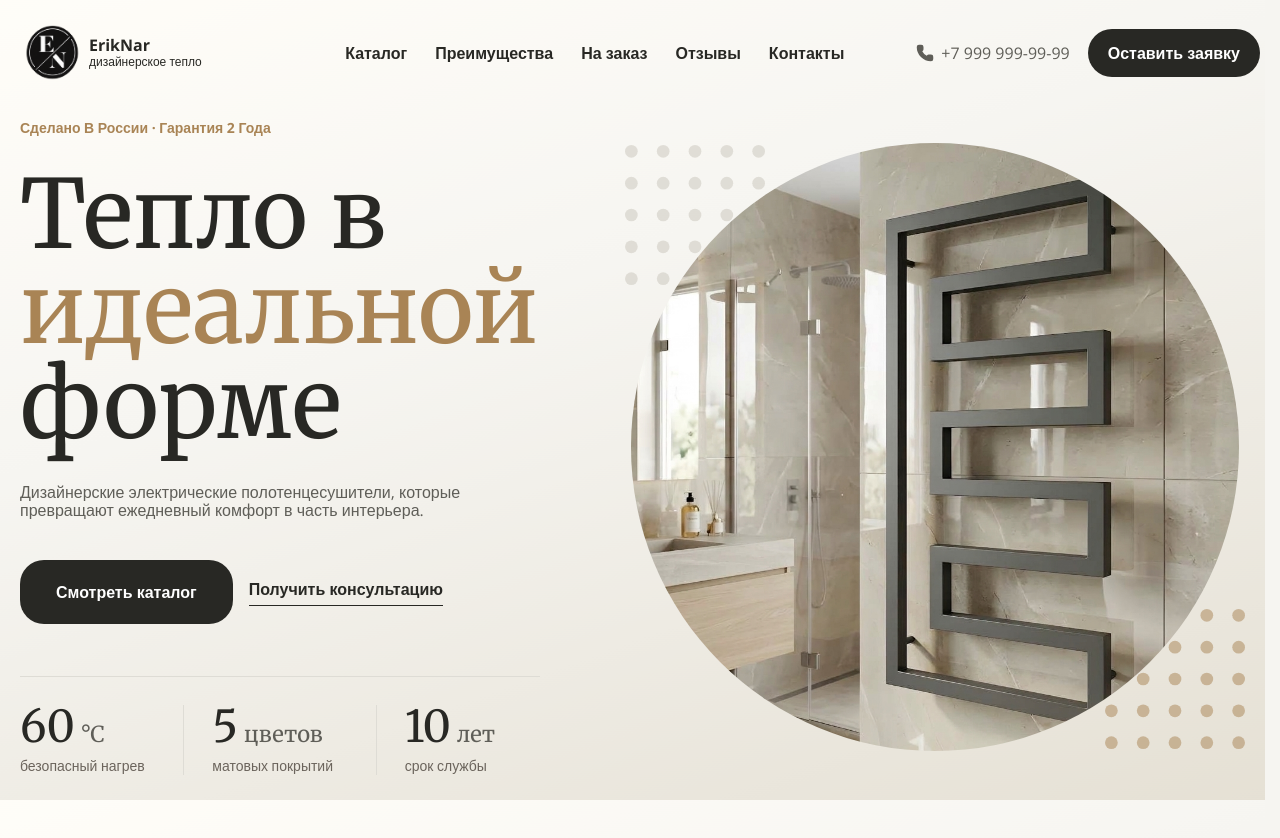
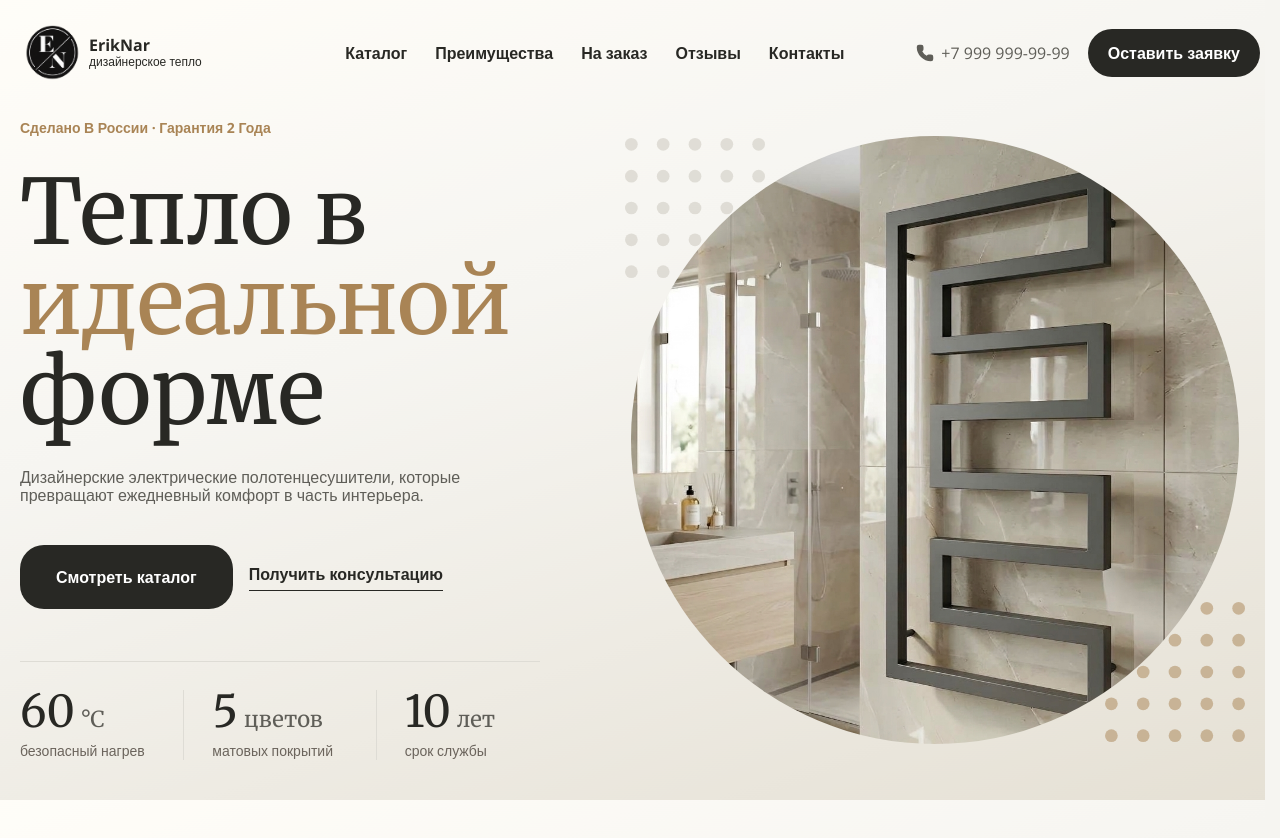
Before and after one commit to sonaCEO/ErikNar, a React (Vite) app in the folder apps/frontend/: page / in a window 1280 px wide. Shown: the top 838 px of the page. Built offline with nearby package versions, Linux system fonts and the light colour scheme.

Commit message:
upd: update title styles

```diff
--- a/apps/frontend/src/components/ui/typography/title/title.module.css
+++ b/apps/frontend/src/components/ui/typography/title/title.module.css
@@ -1,26 +1,48 @@
 h1 {
-    margin: 22px 0 28px;
-    font-size: 95px;
+    margin: 0;
+    font-size: 40px;
+    line-height: 1.15;
+
+    @media (min-width: 768px) {
+        margin: 16px 0 20px;
+        font-size: 64px;
+    }
+
+    @media (min-width: 992px) {
+        margin: 22px 0 28px;
+        font-size: 90px;
+        line-height: 1;
+    }
 }
 
 h2 {
     margin: 12px 0 0;
-    font-size: 58px;
+    font-size: 32px;
+    line-height: 1.15;
+
+    @media (min-width: 768px) {
+        font-size: 48px;
+    }
+
+    @media (min-width: 992px) {
+        font-size: 58px;
+        line-height: 1;
+    }
 }
 
 h3 {
     margin: 0;
-    font-size: 23px;
+    font-size: 18px;
+    line-height: 1.2;
 
     @media (min-width: 768px) {
-        font-size: 26px;
+        font-size: 20px;
     }
 }
 
 h1, h2, h3 {
     min-width: 0;
     overflow-wrap: break-word;
-    word-break: break-word;
 
     strong {
         color: var(--copper);
```
